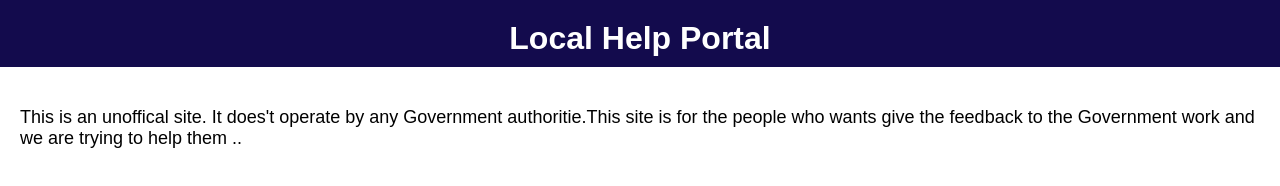
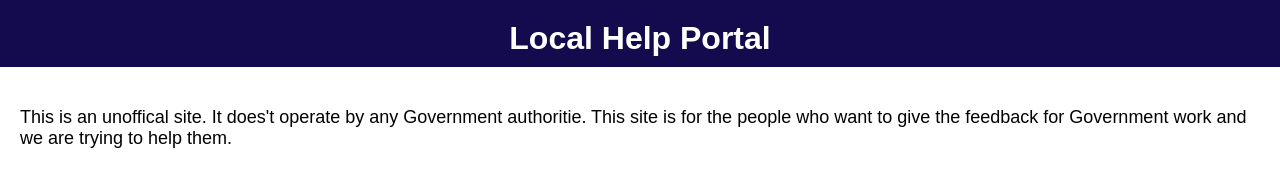
Before and after one commit to Narinder99/help_portal2, a website with bundled scripts: page view/index.html in a window 1280 px wide. Shown: the top 186 px of the page. Built offline with nearby package versions, Linux system fonts and the light colour scheme; a web font is replaced by a local one.

Commit message:
change description

```diff
--- a/view/index.html
+++ b/view/index.html
@@ -11,8 +11,8 @@
 
 <body>
   <h1>Local Help Portal</h1>
-  <p> This is an unoffical site. It does't operate by any Government authoritie.This site is for the people who
-    wants give the feedback to the Government work and we are trying to help them ..</p>
+  <p> This is an unoffical site. It does't operate by any Government authoritie. This site is for the people who
+    want to give the feedback for Government work and we are trying to help them.</p>
 
   <div class="radioBtn usageType">
     <input type="radio" name="select" id="areaWise" value="area" checked>
```
